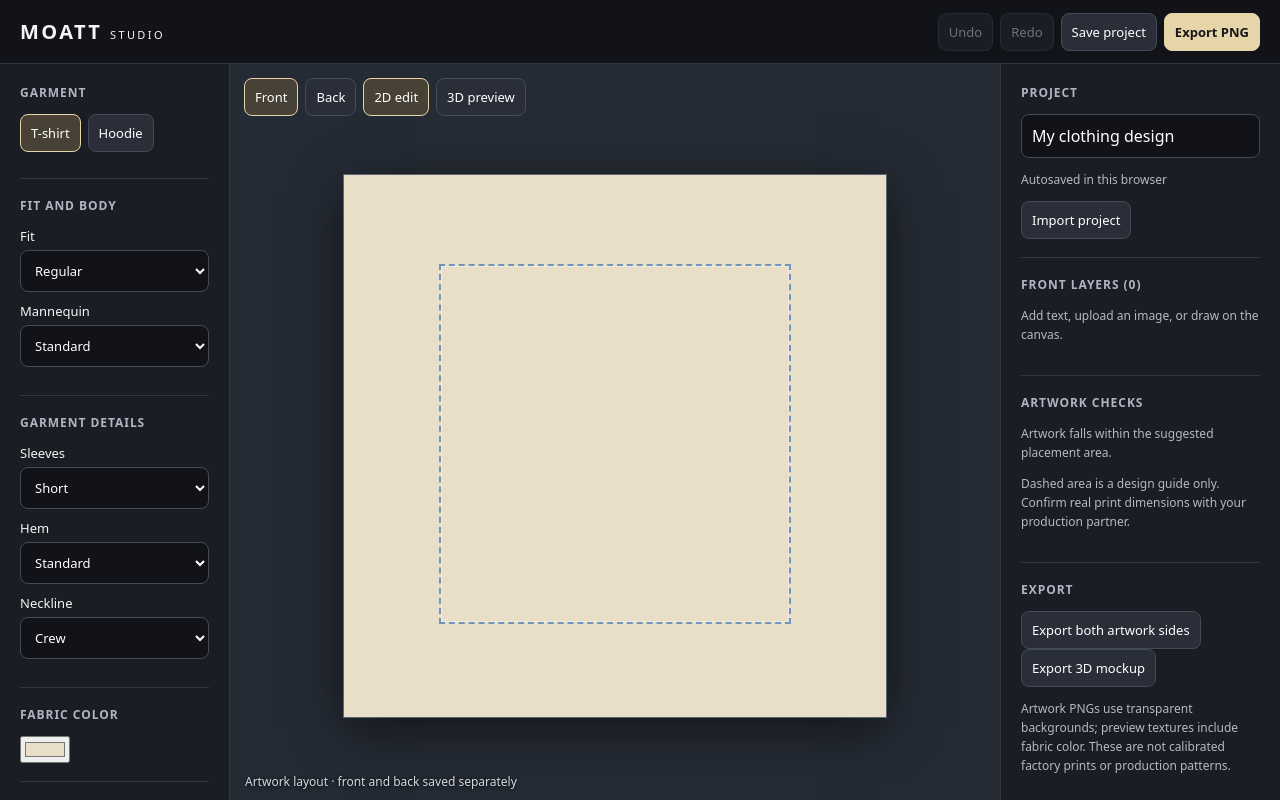
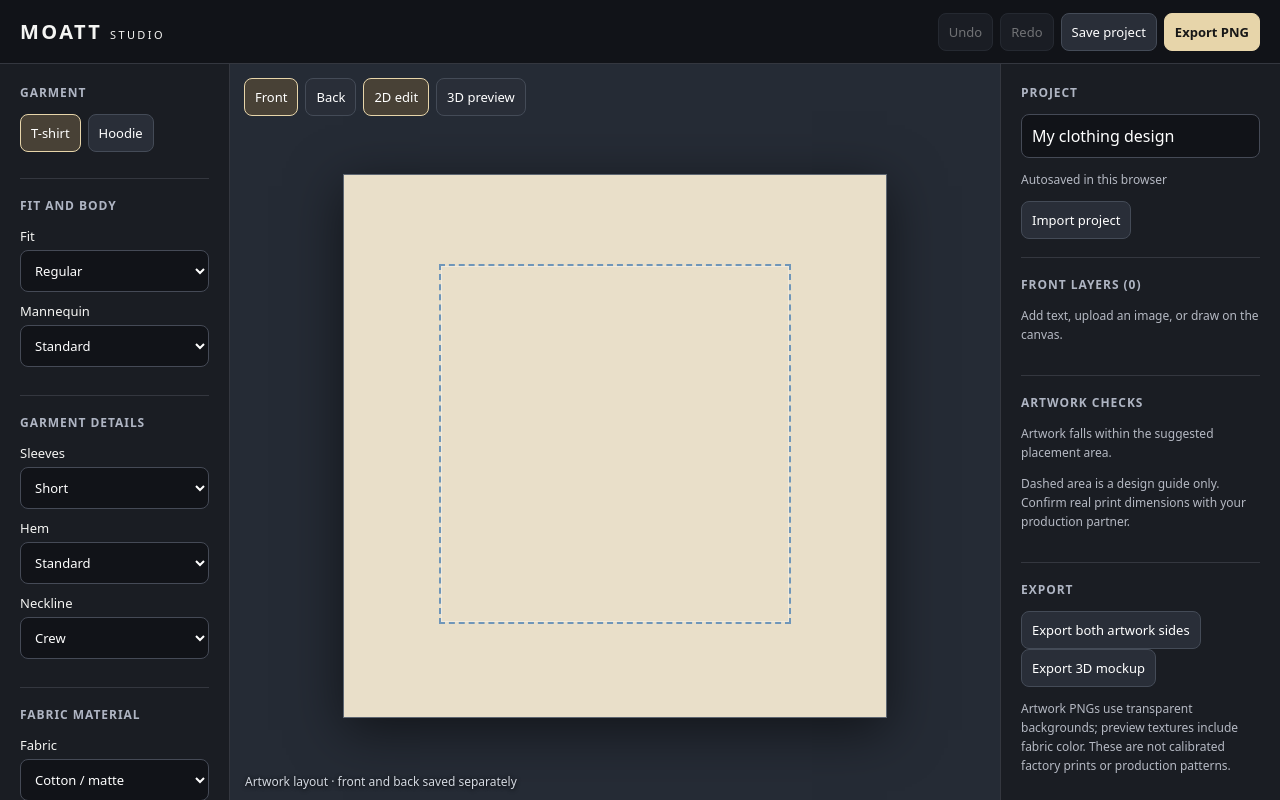
Before and after one commit to Enyina/moatt, a Next.js app: page / in a window 1280 px wide. Built offline with nearby package versions, Linux system fonts and the light colour scheme.

Commit message:
Let Moatt designers select visual fabric materials in editor

```diff
--- a/components/Studio.tsx
+++ b/components/Studio.tsx
@@ -39,7 +39,7 @@ export default function Studio(){
  <aside className="panel">
  <div className="section"><h3>Garment</h3><div className="row">{(['tshirt','hoodie'] as const).map(g=><button key={g} className={'button '+(doc.garment===g?'selected':'')} onClick={()=>commit(d=>{d.garment=g})}>{g==='tshirt'?'T-shirt':'Hoodie'}</button>)}</div></div>
  <div className="section"><h3>Fit and body</h3><label>Fit<select className="field" value={doc.fit} onChange={e=>commit(d=>{d.fit=e.target.value as StudioDocument['fit']})}><option value="regular">Regular</option><option value="oversized">Oversized</option></select></label><label>Mannequin<select className="field" value={doc.body} onChange={e=>commit(d=>{d.body=e.target.value as StudioDocument['body']})}><option value="standard">Standard</option><option value="tall">Tall</option></select></label></div>
- <div className="section"><h3>Garment details</h3><label>Sleeves<select aria-label="Sleeve length" className="field" value={doc.sleeve} onChange={e=>commit(d=>{d.sleeve=e.target.value as StudioDocument['sleeve']})}><option value="short">Short</option><option value="long">Long</option></select></label><label>Hem<select aria-label="Hem length" className="field" value={doc.hem} onChange={e=>commit(d=>{d.hem=e.target.value as StudioDocument['hem']})}><option value="standard">Standard</option><option value="cropped">Cropped</option></select></label><label>Neckline<select aria-label="Neckline" className="field" value={doc.neck} onChange={e=>commit(d=>{d.neck=e.target.value as StudioDocument['neck']})}><option value="crew">Crew</option><option value="wide">Wide</option></select></label></div><div className="section"><h3>Fabric color</h3><input aria-label="Fabric color" type="color" value={doc.baseColor} onChange={e=>commit(d=>{d.baseColor=e.target.value})}/></div>
+ <div className="section"><h3>Garment details</h3><label>Sleeves<select aria-label="Sleeve length" className="field" value={doc.sleeve} onChange={e=>commit(d=>{d.sleeve=e.target.value as StudioDocument['sleeve']})}><option value="short">Short</option><option value="long">Long</option></select></label><label>Hem<select aria-label="Hem length" className="field" value={doc.hem} onChange={e=>commit(d=>{d.hem=e.target.value as StudioDocument['hem']})}><option value="standard">Standard</option><option value="cropped">Cropped</option></select></label><label>Neckline<select aria-label="Neckline" className="field" value={doc.neck} onChange={e=>commit(d=>{d.neck=e.target.value as StudioDocument['neck']})}><option value="crew">Crew</option><option value="wide">Wide</option></select></label></div><div className="section"><h3>Fabric material</h3><label>Fabric<select aria-label="Fabric material" className="field" value={doc.material} onChange={e=>commit(d=>{d.material=e.target.value as StudioDocument['material']})}><option value="cotton">Cotton / matte</option><option value="denim">Denim / textured</option><option value="satin">Satin / sheen</option></select></label><p className="hint">Visual material preview, not fabric simulation.</p></div><div className="section"><h3>Fabric color</h3><input aria-label="Fabric color" type="color" value={doc.baseColor} onChange={e=>commit(d=>{d.baseColor=e.target.value})}/></div>
  <div className="section"><h3>Artwork tools</h3><div className="row">{(['select','draw','erase'] as Tool[]).map(t=><button key={t} className={'button '+(tool===t?'selected':'')} onClick={()=>setTool(t)}>{t}</button>)}</div><div className="row"><button className="button" onClick={()=>layerAdd({id:uid(),kind:'text',x:260,y:370,width:500,height:140,rotation:0,color:'#202329',fontSize:85,value:'YOUR DESIGN'})}>Add text</button><button className="button" onClick={()=>fileRef.current?.click()}>Upload image</button></div><input type="file" hidden ref={fileRef} accept="image/png,image/jpeg,image/webp" onChange={e=>void upload(e)}/></div>
  <div className="section"><h3>Brush</h3><label>Ink color <input aria-label="Brush color" type="color" value={brushColor} onChange={e=>setBrushColor(e.target.value)}/></label><label>Size <input aria-label="Brush size" className="field" type="range" min="2" max="70" value={brushWidth} onChange={e=>setBrushWidth(Number(e.target.value))}/></label></div><p className="hint">2D: drag to move layers, or select Draw to paint. 3D: orbit and zoom independently. Preview geometry is illustrative, not a fitted sewing pattern.</p>
  </aside>
```
